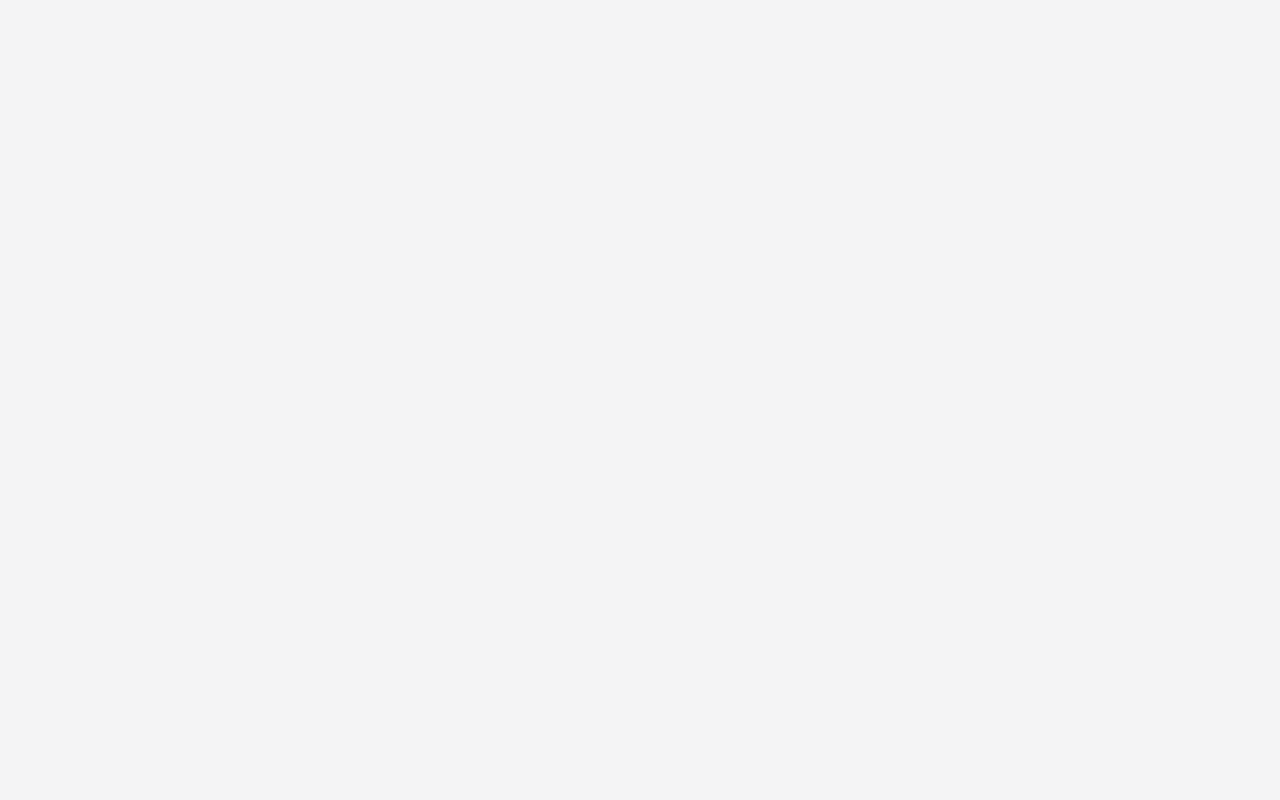
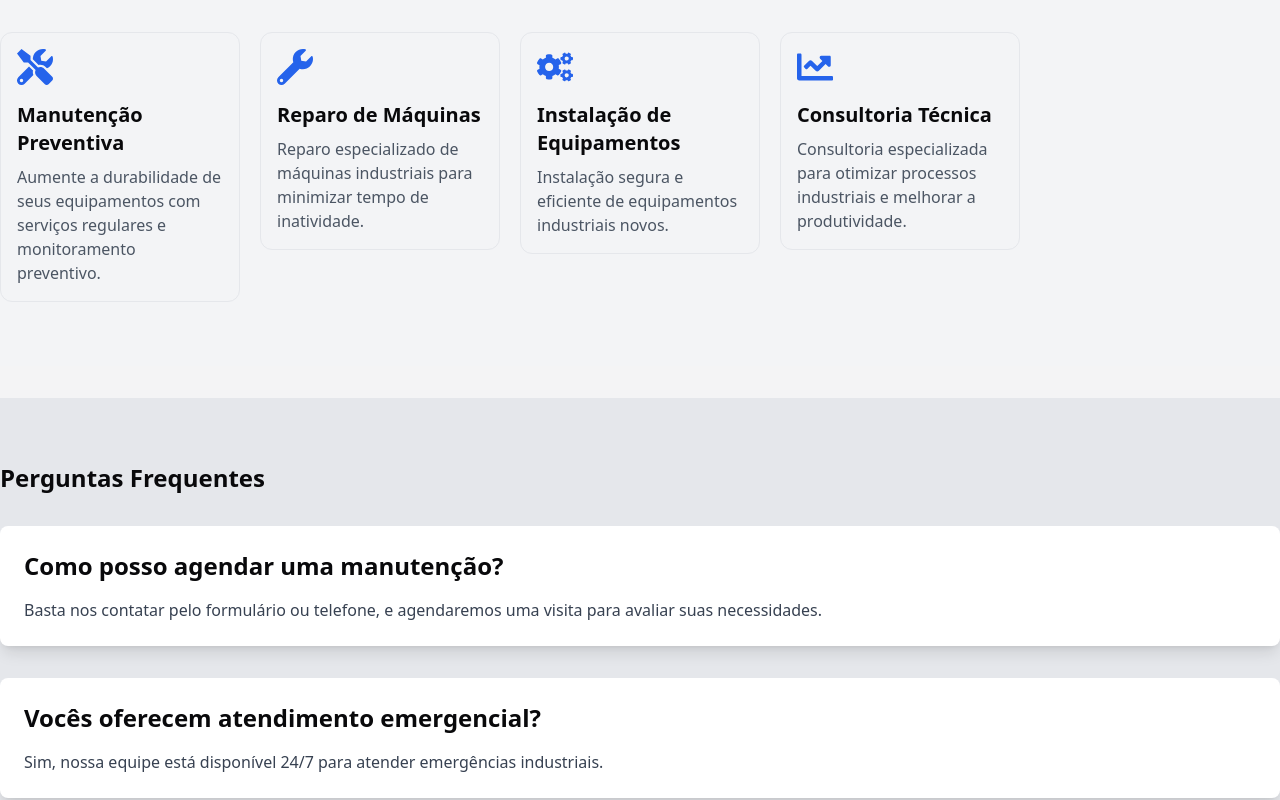
Before and after one commit to Lipao12/irmaos-mai-landing, a React (Vite) app: page / in a window 1280 px wide. Shown: the part 1000-1800 px from the top of the page. Before the commit the page ends 912 px from the top, so only its background shows below. Built offline with nearby package versions, Linux system fonts and the light colour scheme.

Commit message:
feat: created the beginig of services section and questions most asked

```diff
--- a/package.json
+++ b/package.json
@@ -12,7 +12,8 @@
   "dependencies": {
     "framer-motion": "^11.5.4",
     "react": "^18.2.0",
-    "react-dom": "^18.2.0"
+    "react-dom": "^18.2.0",
+    "react-icons": "^5.3.0"
   },
   "devDependencies": {
     "@types/react": "^18.2.66",
--- /dev/null
+++ b/src/components/card-service.tsx
@@ -0,0 +1,14 @@
+interface CardServiceProps {
+  name: string;
+  description: string;
+  icon: any;
+}
+export const CardService = ({ name, description, icon }: CardServiceProps) => {
+  return (
+    <div className="rounded-xl border flex flex-col p-4">
+      <div className="text-4xl text-blue-600 mb-4">{icon}</div>
+      <h3 className="text-xl font-bold mb-2">{name}</h3>
+      <span className="text-gray-600">{description}</span>
+    </div>
+  );
+};
--- /dev/null
+++ b/src/landing/faq.tsx
@@ -0,0 +1,51 @@
+import { motion } from "framer-motion";
+
+export const FAQ = () => {
+  const faqs = [
+    {
+      question: "Como posso agendar uma manutenção?",
+      answer:
+        "Basta nos contatar pelo formulário ou telefone, e agendaremos uma visita para avaliar suas necessidades.",
+    },
+    {
+      question: "Vocês oferecem atendimento emergencial?",
+      answer:
+        "Sim, nossa equipe está disponível 24/7 para atender emergências industriais.",
+    },
+    {
+      question: "Quais tipos de equipamentos vocês mantêm?",
+      answer:
+        "Trabalhamos com uma vasta gama de equipamentos industriais, desde maquinário leve até pesados sistemas de produção.",
+    },
+  ];
+
+  const faqVariants = {
+    hidden: { opacity: 0, x: 50 }, // Inicialmente invisível e um pouco deslocado para baixo
+    visible: { opacity: 1, x: 0, transition: { duration: 0.6 } },
+  };
+
+  return (
+    <section id="faq" className="bg-gray-200 py-16">
+      <div className="container mx-auto">
+        <h2 className="text-2xl font-bold text-start mb-8">
+          Perguntas Frequentes
+        </h2>
+        <div className="space-y-8">
+          {faqs.map((faq, index) => (
+            <motion.div
+              key={index}
+              className="bg-white p-6 rounded-lg shadow-lg"
+              initial={"hidden"}
+              whileInView="visible"
+              viewport={{ once: true }}
+              variants={faqVariants}
+            >
+              <h3 className="text-2xl font-semibold mb-4">{faq.question}</h3>
+              <p className="text-gray-700">{faq.answer}</p>
+            </motion.div>
+          ))}
+        </div>
+      </div>
+    </section>
+  );
+};
--- a/src/landing/index.tsx
+++ b/src/landing/index.tsx
@@ -1,6 +1,8 @@
 import { motion } from "framer-motion";
 import { useState } from "react";
 import { About } from "./about";
+import { Contact } from "./contact";
+import { FAQ } from "./faq";
 import { Home } from "./home";
 import { Services } from "./services";
 
@@ -23,6 +25,8 @@ export const Landing = () => {
           <Services />
         </motion.div>
       </div>
+      <FAQ />
+      <Contact />
     </div>
   );
 };
--- a/src/landing/services.tsx
+++ b/src/landing/services.tsx
@@ -1,8 +1,65 @@
-import React from "react";
+import { motion } from "framer-motion";
+import { FaChartLine, FaCogs, FaTools, FaWrench } from "react-icons/fa";
+import { CardService } from "../components/card-service";
+
 export const Services = () => {
+  const services = [
+    {
+      id: 1,
+      name: "Manutenção Preventiva",
+      description:
+        "Aumente a durabilidade de seus equipamentos com serviços regulares e monitoramento preventivo.",
+      icon: <FaTools />,
+    },
+    {
+      id: 2,
+      name: "Reparo de Máquinas",
+      description:
+        "Reparo especializado de máquinas industriais para minimizar tempo de inatividade.",
+      icon: <FaWrench />,
+    },
+    {
+      id: 3,
+      name: "Instalação de Equipamentos",
+      description:
+        "Instalação segura e eficiente de equipamentos industriais novos.",
+      icon: <FaCogs />,
+    },
+    {
+      id: 4,
+      name: "Consultoria Técnica",
+      description:
+        "Consultoria especializada para otimizar processos industriais e melhorar a produtividade.",
+      icon: <FaChartLine />,
+    },
+  ];
+
+  const cardVariants = {
+    hidden: { opacity: 0, y: 50 },
+    visible: { opacity: 1, y: 0, transition: { duration: 0.6 } },
+  };
   return (
-    <div>
-      <div>Services Section</div>
-    </div>
+    <section id="services" className="bg-gray-100 py-16">
+      <div className="container mx-auto text-start">
+        <h2 className="text-2xl font-bold mb-12">Nossos Serviços</h2>
+        <div className="grid grid-cols-1 sm:grid-cols-2 lg:grid-cols-5 gap-5">
+          {services.map((service) => (
+            <motion.div
+              key={service.id}
+              variants={cardVariants}
+              initial="hidden"
+              whileInView="visible"
+              viewport={{ once: true }}
+            >
+              <CardService
+                name={service.name}
+                description={service.description}
+                icon={service.icon}
+              />
+            </motion.div>
+          ))}
+        </div>
+      </div>
+    </section>
   );
 };
```
Also changed, not shown: 1 other file (tests, documents, lock files or other folders).
